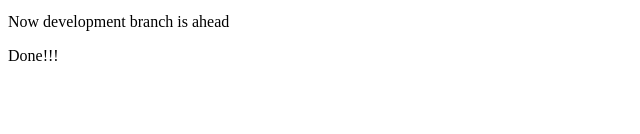
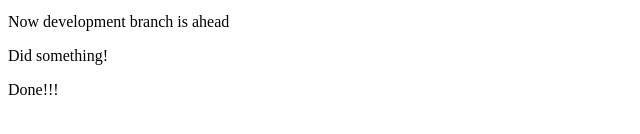
Before and after one commit to sampad-singha/git-test, a plain HTML site: page index.html in a window 1280 px wide. Shown: the part 222-356 px from the top of the page, without its empty margins (0-640 px from the left). Drawn offline with Linux system fonts and the light colour scheme.

Commit message:
fixed bug

```diff
--- a/index.html
+++ b/index.html
@@ -14,6 +14,7 @@ Now I am working on signup
 
 <p> working.....</p>
     Now development branch is ahead
+<p> Did something!</p>
 
 <p> Done!!!</p>
 </body>
```
